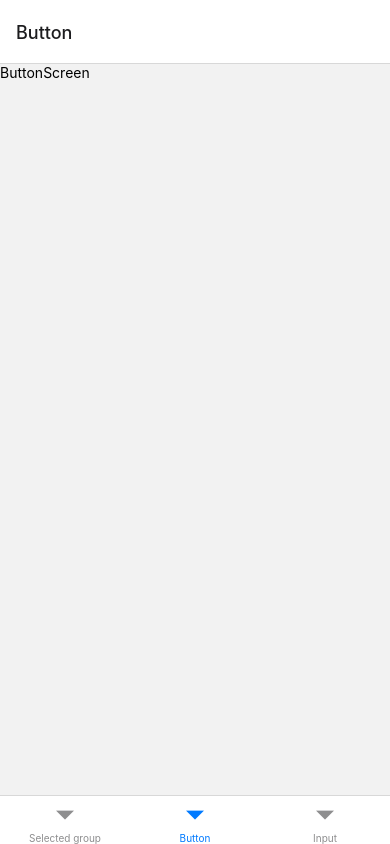
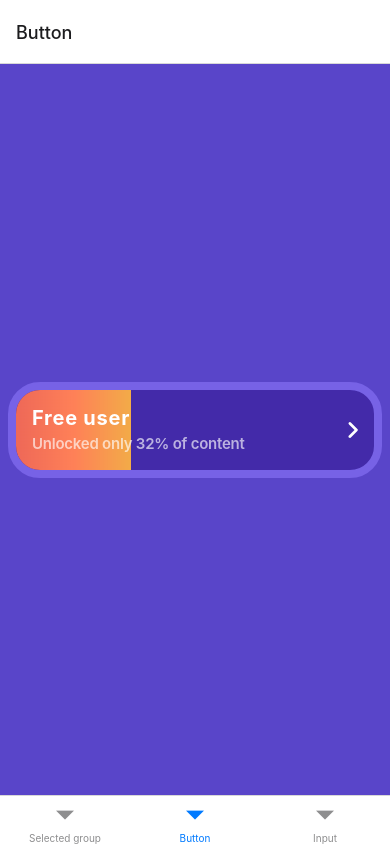
Before and after one commit to krugloffix/wachangaTest, a React Native app: screen /Button in a window 390 px wide. Built offline with nearby package versions, Linux system fonts and the light colour scheme.

Commit message:
add second screen
добавила второй экран с кнопкой

```diff
--- /dev/null
+++ b/@types/assets.d.ts
@@ -0,0 +1,4 @@
+declare module '*png' {
+  const content: any;
+  export default content;
+}
--- /dev/null
+++ b/components/Button.tsx
@@ -0,0 +1,107 @@
+/* eslint-disable react-native/no-inline-styles */
+import React from 'react';
+import {
+  StyleSheet,
+  View,
+  Text,
+  Pressable,
+  ImageBackground,
+  Image,
+} from 'react-native';
+import bg from '../assets/gradient_img.png';
+import arrow from '../assets/arrow.png';
+
+type Props = {
+  persentage: number;
+};
+
+const Buttton = (props: Props) => {
+  return (
+    <View style={styles.sectionContainer}>
+      <Pressable style={styles.button}>
+        <View style={[styles.progress, {width: `${props.persentage}%`}]}>
+          <ImageBackground
+            source={bg}
+            resizeMode="cover"
+            style={[styles.bg]}
+            imageStyle={
+              props.persentage === 100
+                ? {borderRadius: 24}
+                : {borderBottomLeftRadius: 24, borderTopLeftRadius: 24}
+            }
+          />
+        </View>
+        <View style={styles.inner}>
+          <View>
+            <Text style={styles.mainText}>Free user</Text>
+            <Text style={styles.descrText}>
+              Unlocked only {props.persentage}% of content
+            </Text>
+          </View>
+          <View style={styles.arrow}>
+            <Image source={arrow} style={styles.arrow} />
+          </View>
+        </View>
+      </Pressable>
+    </View>
+  );
+};
+
+export default Buttton;
+
+const styles = StyleSheet.create({
+  sectionContainer: {
+    width: '100%',
+  },
+  button: {
+    position: 'relative',
+    borderWidth: 8,
+    borderColor: '#7762e6',
+    borderRadius: 32,
+    backgroundColor: '#432AA9',
+  },
+  bg: {
+    height: '100%',
+    width: '100%',
+    zIndex: 9,
+  },
+  progress: {
+    height: '100%',
+    position: 'absolute',
+    zIndex: 10,
+    borderBottomLeftRadius: 24,
+    borderTopLeftRadius: 24,
+  },
+  inner: {
+    padding: 16,
+    display: 'flex',
+    flexDirection: 'row',
+    justifyContent: 'space-between',
+    alignItems: 'center',
+    borderRadius: 24,
+    zIndex: 15,
+  },
+  mainText: {
+    marginBottom: 4,
+    fontStyle: 'normal',
+    fontWeight: '700',
+    fontSize: 20,
+    lineHeight: 24,
+    letterSpacing: 0.75,
+    color: '#FFFFFF',
+  },
+  descrText: {
+    fontStyle: 'normal',
+    fontWeight: '600',
+    fontSize: 15,
+    lineHeight: 20,
+    letterSpacing: -0.24,
+    opacity: 0.64,
+    color: '#FFFFFF',
+  },
+  arrow: {
+    width: 10,
+    height: 16,
+    zIndex: 20,
+  },
+});
--- a/screens/ButtonScreen.tsx
+++ b/screens/ButtonScreen.tsx
@@ -1,8 +1,22 @@
 import React from 'react';
-import {Text} from 'react-native';
+import {View, StyleSheet} from 'react-native';
+import Buttton from '../components/Button';
 
 const ButtonScreen = () => {
-  return <Text>ButtonScreen</Text>;
+  return (
+    <View style={styles.sectionContainer}>
+      <Buttton persentage={32} />
+    </View>
+  );
 };
 
+const styles = StyleSheet.create({
+  sectionContainer: {
+    paddingHorizontal: 8,
+    flex: 1,
+    justifyContent: 'center',
+    alignItems: 'center',
+    backgroundColor: '#5945C9',
+  },
+});
 export default ButtonScreen;
```
Also changed, not shown: assets/arrow.png (added), assets/gradient_img.png (added).
